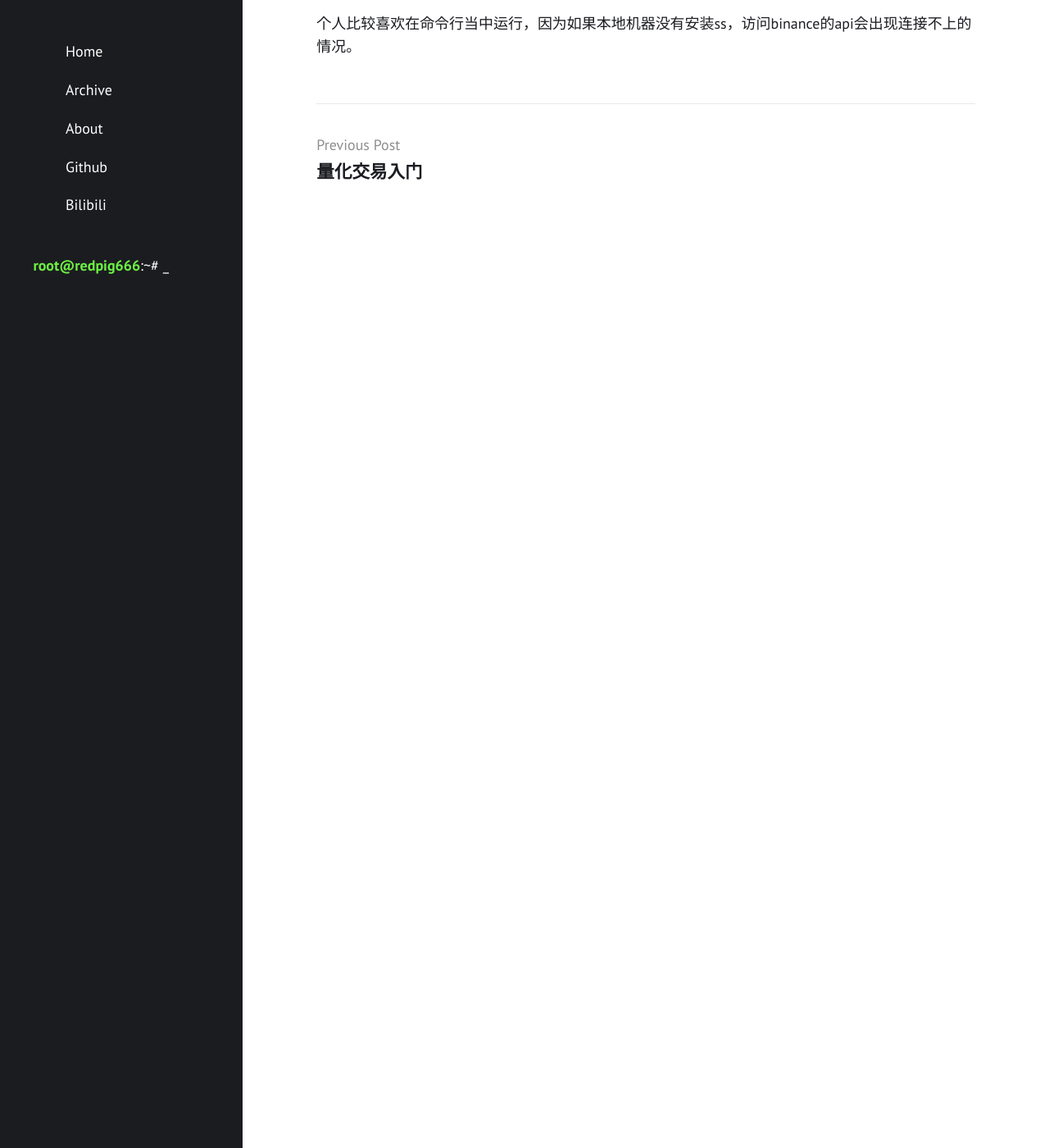
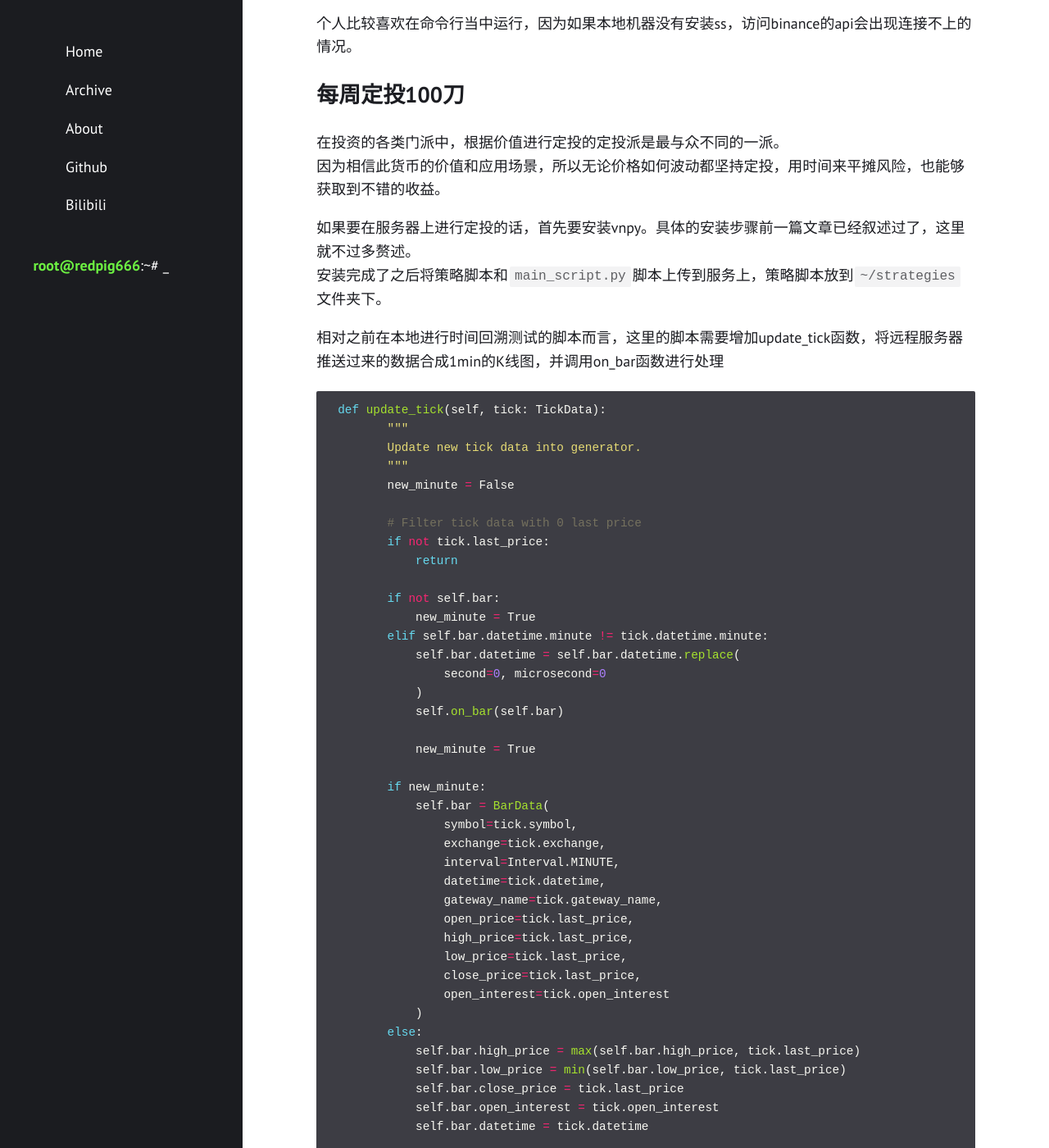
Before and after one commit to redpigsixsixsix/redpigsixsixsix.github.io, a Jekyll site: the page built from _posts/2021-02-21-量化交易入门（二）.md, in a window 1280 px wide and 1400 px high, scrolled down 3492 px. Shown: the whole window at 82% size. Built offline with Jekyll 4.4.1, drawn with Linux system fonts in a browser that asks for light colours; some of the changed text lies outside the part shown.

Commit message:
Update 2021-02-21-量化交易入门（二）.md

````diff
--- a/_posts/2021-02-21-量化交易入门（二）.md
+++ b/_posts/2021-02-21-量化交易入门（二）.md
@@ -120,3 +120,85 @@ if __name__ == "__main__":
 修改好了这四个参数之后就可以在命令行当中运行了。
 
 个人比较喜欢在命令行当中运行，因为如果本地机器没有安装ss，访问binance的api会出现连接不上的情况。
+
+## 每周定投100刀
+在投资的各类门派中，根据价值进行定投的定投派是最与众不同的一派。
+因为相信此货币的价值和应用场景，所以无论价格如何波动都坚持定投，用时间来平摊风险，也能够获取到不错的收益。
+
+如果要在服务器上进行定投的话，首先要安装vnpy。具体的安装步骤前一篇文章已经叙述过了，这里就不过多赘述。
+安装完成了之后将策略脚本和`main_script.py`脚本上传到服务上，策略脚本放到`~/strategies`文件夹下。
+
+相对之前在本地进行时间回溯测试的脚本而言，这里的脚本需要增加update_tick函数，将远程服务器推送过来的数据合成1min的K线图，并调用on_bar函数进行处理
+```python
+ def update_tick(self, tick: TickData):
+        """
+        Update new tick data into generator.
+        """
+        new_minute = False
+
+        # Filter tick data with 0 last price
+        if not tick.last_price:
+            return
+
+        if not self.bar:
+            new_minute = True
+        elif self.bar.datetime.minute != tick.datetime.minute:
+            self.bar.datetime = self.bar.datetime.replace(
+                second=0, microsecond=0
+            )
+            self.on_bar(self.bar)
+
+            new_minute = True
+
+        if new_minute:
+            self.bar = BarData(
+                symbol=tick.symbol,
+                exchange=tick.exchange,
+                interval=Interval.MINUTE,
+                datetime=tick.datetime,
+                gateway_name=tick.gateway_name,
+                open_price=tick.last_price,
+                high_price=tick.last_price,
+                low_price=tick.last_price,
+                close_price=tick.last_price,
+                open_interest=tick.open_interest
+            )
+        else:
+            self.bar.high_price = max(self.bar.high_price, tick.last_price)
+            self.bar.low_price = min(self.bar.low_price, tick.last_price)
+            self.bar.close_price = tick.last_price
+            self.bar.open_interest = tick.open_interest
+            self.bar.datetime = tick.datetime
+
+        if self.last_tick:
+            volume_change = tick.volume - self.last_tick.volume
+            self.bar.volume += max(volume_change, 0)
+
+        self.last_tick = tick
+
+    def on_tick(self, tick: TickData):
+        self.bg.update_tick(tick)
+```
+这样我们就能够获得实时的数据。根据实时获取的数据，在on_bar函数回调的时刻，判断此时的时分秒，每周一个时刻进行定投。
+```python
+    def on_bar(self, bar: BarData):
+        """
+        Callback of new bar data update.
+        """
+        print("1 min", bar)
+
+        # self.bg2.update_bar(bar)
+        # self.bg_1hour.update_bar(bar)  # 合成1小时的数据.
+
+
+        print(bar.datetime.isoweekday(), bar.datetime.hour, bar.datetime.minute)
+        if bar.datetime.isoweekday() == 1 and \
+            bar.datetime.hour == 11 and \
+                bar.datetime.minute == 30:
+            price = bar.close_price * 1.001
+            self.buy(price, self.fixed_trade_money/price)
+
+
+        self.put_event()
+```
+调用self.buy进行数字货币的购买。
````
